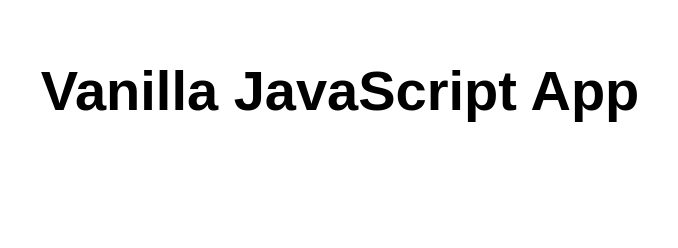
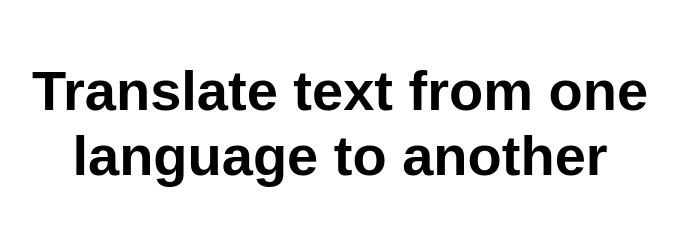
Before and after one commit to adityaoberai/serverless-days-blr-2024-demo, a website: page src/index.html in a window 1280 px wide. Shown: the whole page, without its empty margins (300-978 px from the left). Drawn offline with Linux system fonts and the light colour scheme.

Commit message:
Commit made from VS Code Azure Static Web Apps

```diff
--- a/src/index.html
+++ b/src/index.html
@@ -10,7 +10,9 @@
 
 <body>
   <main>
-    <h1>Vanilla JavaScript App</h1>
+    <h1>Translate text from one language to another</h1>
+
+
   </main>
 </body>
 
```
